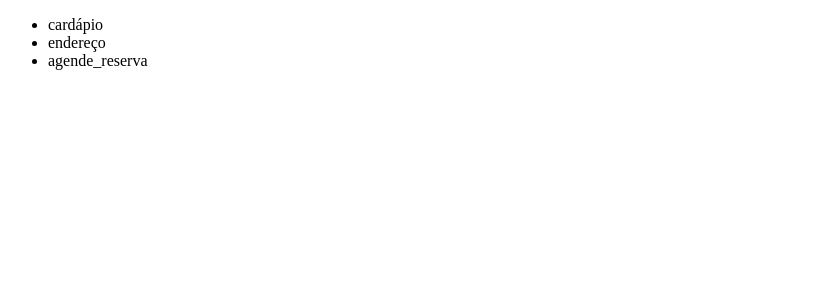
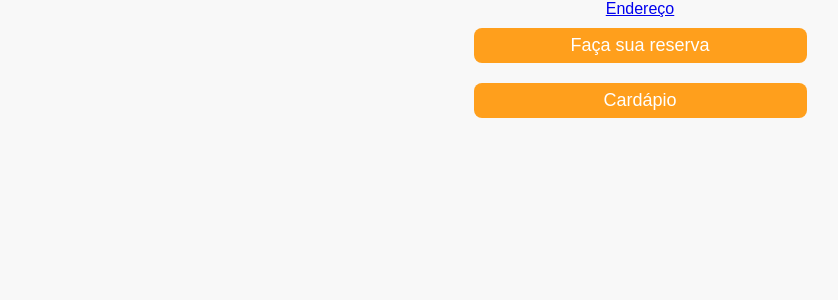
Before and after one commit to Alisson-Oliveira-1/cardapio_com_bd, a Python web app: template templates/homepage.html in a window 1280 px wide. Shown: the top 300 px of the page, without its empty margins (0-838 px from the left). Run offline with Jinja, Linux system fonts and the light colour scheme; the template is opened without the code that fills it, so the values that code supplies are empty.

Commit message:
primeira estilização e organização do html

```diff
--- a/templates/homepage.html
+++ b/templates/homepage.html
@@ -3,21 +3,17 @@
 <head>
     <meta charset="UTF-8">
     <meta name="viewport" content="width=device-width, initial-scale=1.0">
-    <title>Document</title>
+    <title>homepage bruce bar</title>
+    <link rel="stylesheet" href="index.css">
 </head>
 <body>
-    <nav>
-        <ul>
-            <li>
-                <a>cardápio</a>
-            </li>
-            <li>
-                <a>endereço</a>
-            </li>
-            <li>
-                <a>agende_reserva</a>
-            </li>
-        </ul>
-    </nav>
+
+    <div class="button-container">
+        <a href="https://maps.app.goo.gl/gbB3ryUQpTQGLSVj9" target="_blank">Endereço</a>
+        <a id="https://wa.me/557191686507?text=Olá,%20gostaria%20de%20agendar%20um%20horário!>" href="#" class="button">Faça sua reserva</a>
+        <a href="cardapio.html" class="button">Cardápio</a>
+    </div>
+
+    <script src="script.js"></script>
 </body>
 </html>
--- /dev/null
+++ b/templates/index.css
@@ -0,0 +1,45 @@
+/* Resetar margens e centralizando a página */
+body {
+    font-family: Arial, sans-serif;
+    text-align: center;
+    background-color: #f8f8f8;
+    margin: 0;
+    padding: 0;
+}
+
+/* Criando um container para alinhar os botões */
+.button-container {
+    display: flex;
+    flex-direction: column;
+    align-items: center;
+    margin-top: 20px, 7px;
+}
+
+/* Estilizando os botões */
+.button {
+    display: flex;
+    width: 293px;
+    padding: 7px 20px;
+    justify-content: center;
+    align-items: center;
+    gap: 10px;
+    margin: 10px;
+    font-size: 18px;
+    text-align: center;
+    text-decoration: none;
+    color: #ffffff;
+    background-color: #FF9F1C;
+    border-radius: 8px;
+    transition: background-color 0.3s ease;
+}
+
+/* Efeito hover nos botões */
+.button:hover {
+    background-color: #FFF39C;
+    color: #000000;
+}
+
+.button.clicked {
+    background-color: #DB4E23 !important;
+    color: #ffffff;
+}
```
Also changed, not shown: img/icon_cardapio.png (added), statics/index.css (deleted), templates/script.js (added).
